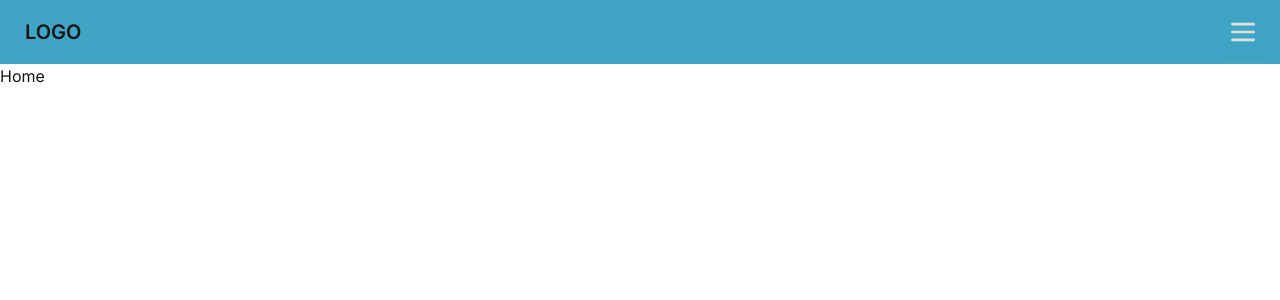
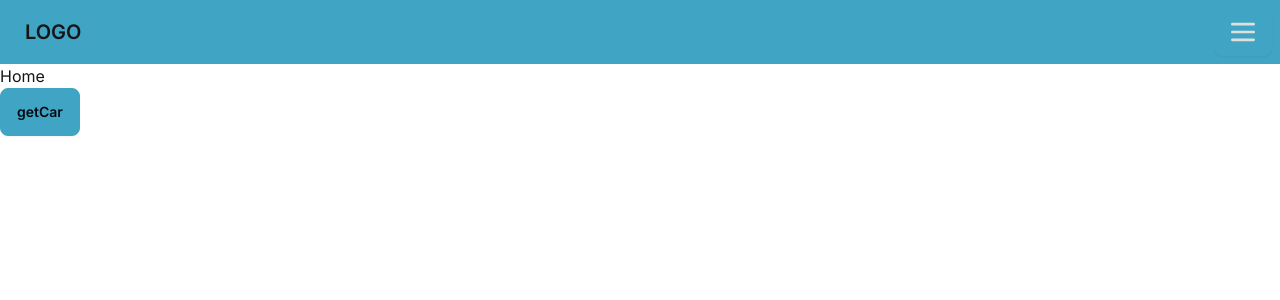
Before and after one commit to No-Country/s12-09-ft-node-react, a Next.js app in the folder frontend/: page / in a window 1280 px wide. Shown: the top 300 px of the page. Built offline with nearby package versions, Linux system fonts and the light colour scheme.

Commit message:
implement redux and logic for get all cars

```diff
--- a/frontend/src/app/layout.tsx
+++ b/frontend/src/app/layout.tsx
@@ -2,6 +2,7 @@ import type { Metadata } from 'next';
 import { Inter } from 'next/font/google';
 import './globals.css';
 import { header as Header } from '@/components';
+import { Providers } from '@/store/provider';
 
 const inter = Inter({ subsets: ['latin'] });
 
@@ -19,7 +20,7 @@ export default function RootLayout({
     <html lang='en' data-theme='light'>
       <body className={inter.className}>
         <Header />
-        {children}
+        <Providers>{children}</Providers>
       </body>
     </html>
   );
--- a/frontend/src/app/page.tsx
+++ b/frontend/src/app/page.tsx
@@ -1,3 +1,22 @@
+'use client';
+
+import { useCar } from '@/hook/useCar';
+import { carService } from '@/services';
+
 export default function Home() {
-  return <div>Home</div>;
+  const { getAllCars, cars } = useCar();
+  console.log(cars);
+  return (
+    <div>
+      <h1>Home</h1>
+      <button className='btn btn-primary' onClick={() => getAllCars()}>
+        getCar
+      </button>
+      <ul>
+        {cars.map((item,index) => (
+          <li key={index}>{item.model}</li>
+        ))}
+      </ul>
+    </div>
+  );
 }
--- /dev/null
+++ b/frontend/src/hook/useCar.ts
@@ -0,0 +1,20 @@
+import React from 'react'
+import { useDispatch } from 'react-redux';
+import { getAllCarAsync } from '@/store/features/car/carSlice'
+import { AppDispatch, useAppSelector } from '@/store/store';
+
+export const useCar = () => {
+    const { value: cars } = useAppSelector(state => state.cars)
+    const dispatch:AppDispatch = useDispatch();
+
+    function getAllCars() {
+        if (!cars.length) {
+            dispatch(getAllCarAsync());
+        }
+    }
+
+    return {
+        cars,
+        getAllCars
+    }
+}
--- /dev/null
+++ b/frontend/src/model/index.ts
@@ -0,0 +1 @@
+export * from './CarModel';
--- /dev/null
+++ b/frontend/src/services/carService.ts
@@ -0,0 +1,14 @@
+import { CarModel } from '@/model'
+import axios from 'axios'
+
+const getAllCar = (): Promise<CarModel[]> => {
+    return new Promise((resolve, reject) => {
+        axios.get('https://mechanicalertbackend.onrender.com/api/v1/vehicle')
+            .then((response) => (
+                resolve(response.data)
+            ))
+            .catch((err) => {reject(err)})
+    })
+}
+
+export default { getAllCar }
--- /dev/null
+++ b/frontend/src/services/index.ts
@@ -0,0 +1 @@
+export { default as carService } from './carService';
--- /dev/null
+++ b/frontend/src/store/features/car/carSlice.ts
@@ -0,0 +1,41 @@
+'use client';
+
+import { createAsyncThunk, createSlice } from '@reduxjs/toolkit';
+
+import { CarModel } from '@/model';
+
+import { carService } from '@/services'
+
+export interface CarState {
+    value: Array<CarModel>
+}
+
+const initialState: CarState = {
+    value: []
+}
+
+export const getAllCarAsync = createAsyncThunk(
+    'car/getAll',
+    async () => {
+        const aux =await carService.getAllCar()
+        return aux
+    }
+)
+
+export const carSlice = createSlice({
+    name: 'cars',
+    initialState,
+    reducers: {
+
+    },
+    extraReducers: (builder) => {
+        builder.addCase(getAllCarAsync.fulfilled, (state, action) => {
+            state.value = action.payload
+        })
+    }
+})
+
+// export const { getAllCar } = carSlice.actions;
+// export default carSlice.reducer;
+
+export const carReducer = carSlice.reducer
--- /dev/null
+++ b/frontend/src/store/provider.tsx
@@ -0,0 +1,17 @@
+'use client';
+
+import { Provider } from 'react-redux';
+import { store } from './store';
+import { ReactNode } from 'react';
+
+interface Children {
+    children: ReactNode
+}
+
+export function Providers({ children }: Children) {
+    return (
+        <Provider store={store}>
+            {children}
+        </Provider>
+    )
+}
--- /dev/null
+++ b/frontend/src/store/store.ts
@@ -0,0 +1,16 @@
+'use client';
+
+import { useSelector } from 'react-redux'
+import { configureStore } from '@reduxjs/toolkit';
+import { carReducer } from './features/car/carSlice';
+import { TypedUseSelectorHook } from 'react-redux';
+
+export const store = configureStore({
+    reducer: {
+        cars: carReducer
+    }
+})
+
+export type RootState = ReturnType<typeof store.getState>;
+export type AppDispatch = typeof store.dispatch;
+export const useAppSelector: TypedUseSelectorHook<RootState> = useSelector
```
Also changed, not shown: frontend/src/model/CarModel.ts (added, +34 -0 lines).
